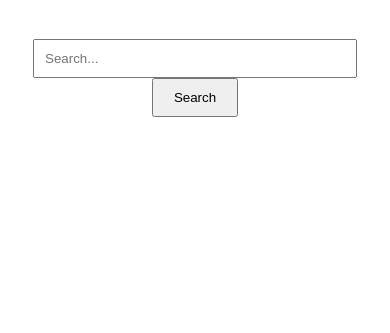
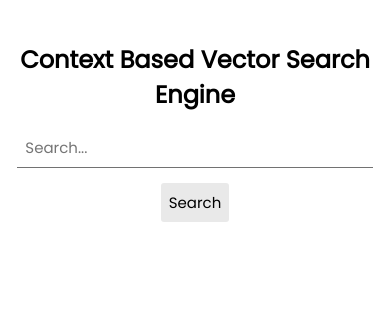
Before and after one commit to inboxpraveen/context-search-engine, a Flask app: page / in a window 390 px wide. Shown: the top 333 px of the page. Run offline with Flask 3, Linux system fonts and the light colour scheme.

Commit message:
[V1.0] Updated Frontend, Responsive Webpage, and New Vector DB

```diff
--- a/app.py
+++ b/app.py
@@ -45,8 +45,9 @@
     POST to http://localhost:5000/search with form data containing a 'query'.
     """
     query = request.form['query']  # Extracting the query from the form
+    query = query.strip()
     result = search_in_index(query)  # Searching the index for the query
-    return render_template('index.html', result=result)
+    return render_template('index.html', result=result, searched_for=query)
 
 
 if __name__ == '__main__':
--- a/search_engine.py
+++ b/search_engine.py
@@ -8,8 +8,8 @@
 
 
 # GLOBAL CONSTANTS
-MODEL_PATH = 'bert-large-uncased'
-DIMENSION = 1024
+MODEL_PATH = 'distilbert-base-uncased'
+DIMENSION = 768
 INDEX_PATH = "faiss_index.idx"
 CHUNK_MAPPING_PATH = "index_to_chunk.pkl"
 
--- /dev/null
+++ b/static/css/style.css
@@ -0,0 +1,74 @@
+body {
+    font-family: 'Poppins';
+    font-size: 18px;
+    text-align: center;
+}
+
+.search-container {
+    display: flex;
+    height: 30vh;
+    font-family: 'Poppins';
+    max-height: 600px;
+    justify-content: center;
+    align-items: center;
+    flex-wrap: wrap;
+    margin: 0 auto 2em auto;
+    max-width: 800px;
+}
+
+input[type="text"] {
+    width: 95%;
+    max-width: 500px;
+    padding: 0.5rem;
+    font-family: 'Poppins';
+    background-color: #ffffff;
+    border: none;
+    border-bottom: 1px solid #727272;
+    font-size: medium;
+    box-sizing: border-box;
+}
+
+input[type="submit"] {
+    padding: 0.5rem;
+    background-color: #e9e9e9;
+    border-radius: 3px;
+    margin: 1em 0;
+    font-family: 'Poppins';
+    font-size: medium;
+    border: none;
+    width: auto;
+}
+
+.submit-button:hover {
+    background-color: #bdbdbd;
+}
+
+/* Media query for smaller screens */
+@media screen and (max-width: 600px) {
+    .search-container {
+        height: auto;
+        padding: 1em 0;
+    }
+
+    input[type="text"], input[type="submit"] {
+        font-size: smaller;
+    }
+
+    h1 {
+        font-size: 1.5rem;
+    }
+}
+
+.searched_for {
+    text-decoration: underline;
+}
+
+.result_heading {
+    margin-top: 3em;
+}
+
+.result-container {
+    max-width: 95%;
+    margin: 1em auto;
+    display: inline-block;
+}
--- a/static/style.css
+++ /dev/null
@@ -1,21 +0,0 @@
-/* style.css */
-
-/* Simple styling for the search box and button */
-body {
-    font-family: Arial, sans-serif;
-    text-align: center;
-    margin-top: 10%;
-}
-
-.search-container {
-    display: inline-block;
-}
-
-input[type="text"] {
-    width: 300px;
-    padding: 10px;
-}
-
-input[type="submit"] {
-    padding: 10px 20px;
-}
--- a/templates/index.html
+++ b/templates/index.html
@@ -21,24 +21,31 @@
 
 <head>
     <title>Context Search</title>
-    <!-- Link to the external stylesheet -->
-    <link rel="stylesheet" href="{{ url_for('static', filename='style.css') }}">
+    <meta name="viewport" content="width=device-width, initial-scale=1">
+    <link href='https://fonts.googleapis.com/css?family=Poppins' rel='stylesheet'>
+
+    <link rel="stylesheet" href="{{ url_for('static', filename='css/style.css') }}">
 </head>
 
 <body>
-    <!-- Search Container: Holds the form for user's search query -->
+
+    <!-- Search Container: Holds the form for the user's search query -->
     <div class="search-container">
+        <h1>Context Based Vector Search Engine</h1>
         <form action="/search" method="post">
-            <input type="text" name="query" placeholder="Search...">
-            <input type="submit" value="Search">
+            <input type="text" name="query" placeholder="Search..." required>
+            <input type="submit" value="Search" class="submit-button">
         </form>
     </div>
 
     <!-- Display Results: Shows the matched paragraph, if any -->
-    {% if result %}
-    <p><strong>Matched Paragraph:</strong></p>
-    <p>{{ result|safe }}</p>
-    {% endif %}
+    <div class="result-container">
+        {% if result %}
+            <p>You Searched for: <span class="searched_for">{{ searched_for }}</span></p>
+            <h3 class="result_heading">Closest Vector Matched Document</h3>
+            <p>{{ result|safe }}</p>
+        {% endif %}
+    </div>
 </body>
 
 </html>
```
Also changed, not shown: create_index.py (+6 -6 lines), static/images/img1.png (added), static/images/img2.png (added), 2 other files.
